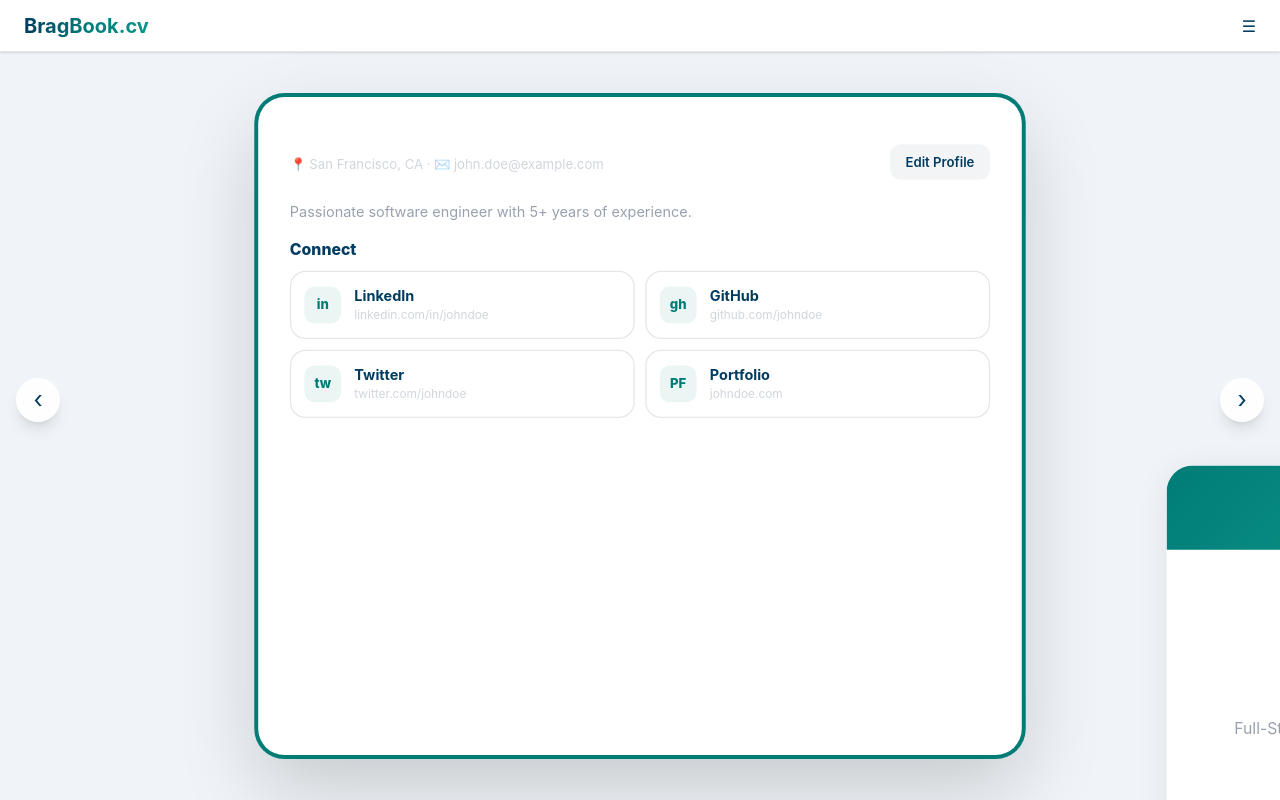
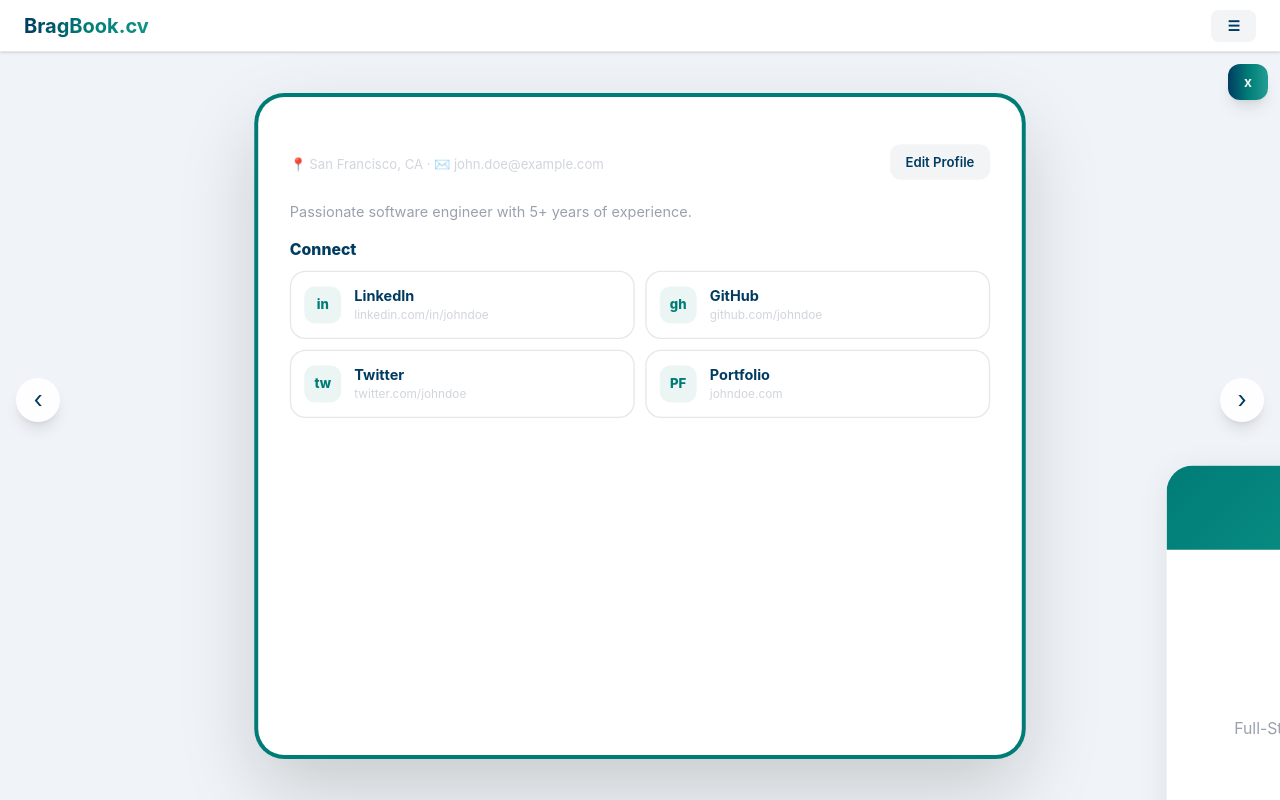
Before and after one commit to madebyjaz/bragbook, a React (Vite) app in the folder bragbook/: page /portfolio in a window 1280 px wide. Both pictures are taken after a click on the button "Edit Profile". Built offline with nearby package versions, Linux system fonts and the light colour scheme.

Commit message:
Added button to exit current frame and return to overview in Usr_Portfolio

```diff
--- a/bragbook/src/components/Usr_Portfolio.jsx
+++ b/bragbook/src/components/Usr_Portfolio.jsx
@@ -61,7 +61,7 @@ export default function Usr_Portfolio() {
 
     // handler to navigate to a specific frame ( clicking on a section in the overview/ using the prev/next buttons)
     const goTo = (frame) => setCanvasFrame(frame);
-    // const goOverview = () => setCanvasFrame(null);
+    const goOverview = () => setCanvasFrame(null);
 
     const currentIdx = FRAMES.findIndex(f => f.id === canvasFrame?.id);
     const prevFrame  = currentIdx > 0 ? FRAMES[currentIdx - 1] : null;
@@ -100,9 +100,19 @@ export default function Usr_Portfolio() {
             <nav className="bg-white border-b border-gray-200 flex items-center justify-between px-6 z-50 shrink-0 shadow-sm " style={{ height: 52 }}>
                 <span className="text-xl font-bold " style={{ background: "linear-gradient(90deg, #003C61, #007C77, #0d9488)", WebkitBackgroundClip: "text", WebkitTextFillColor: "transparent", backgroundClip: "text"  }}> BragBook.cv  </span>
                 <div className="flex items-center gap-3 ">
-                    <button className="ext-xl text-[#003C61] bg-transparent border-none cursor-pointer "> ☰ </button>
+                    <button className="text-sm font-semibold text-[#003C61] bg-gray-100 hover:bg-gray-100 px-4 py-1.5 rounded-lg transition-colors border-none cursor-pointer"> ☰ </button>
                 </div>
             </nav>
+
+            {/* Fix: button that exits the current frame view and goes back to the overview frame */}
+            <div className="flex items-center gap-3">
+                <button className="text-sm bg-transparent border-none cursor-pointer">
+                    {/* Was trying something with the gradient just might change it back to white button w/black text */}
+                    {canvasFrame && (
+                        <button onClick={goOverview} className="fixed top-16 right-3 z-60 text-sm font-semibold text-white bg-gradient-to-r from-[#003C61] via-[#007C77] to-[#0d9488]/90 shadow-lg px-4 py-2 rounded-xl"> x </button>
+                    )}
+                </button>
+            </div>
 
             {/* main content area */}
             <div className="flex-1 relative overflow-hidden "> {/* canvas view */}
```
